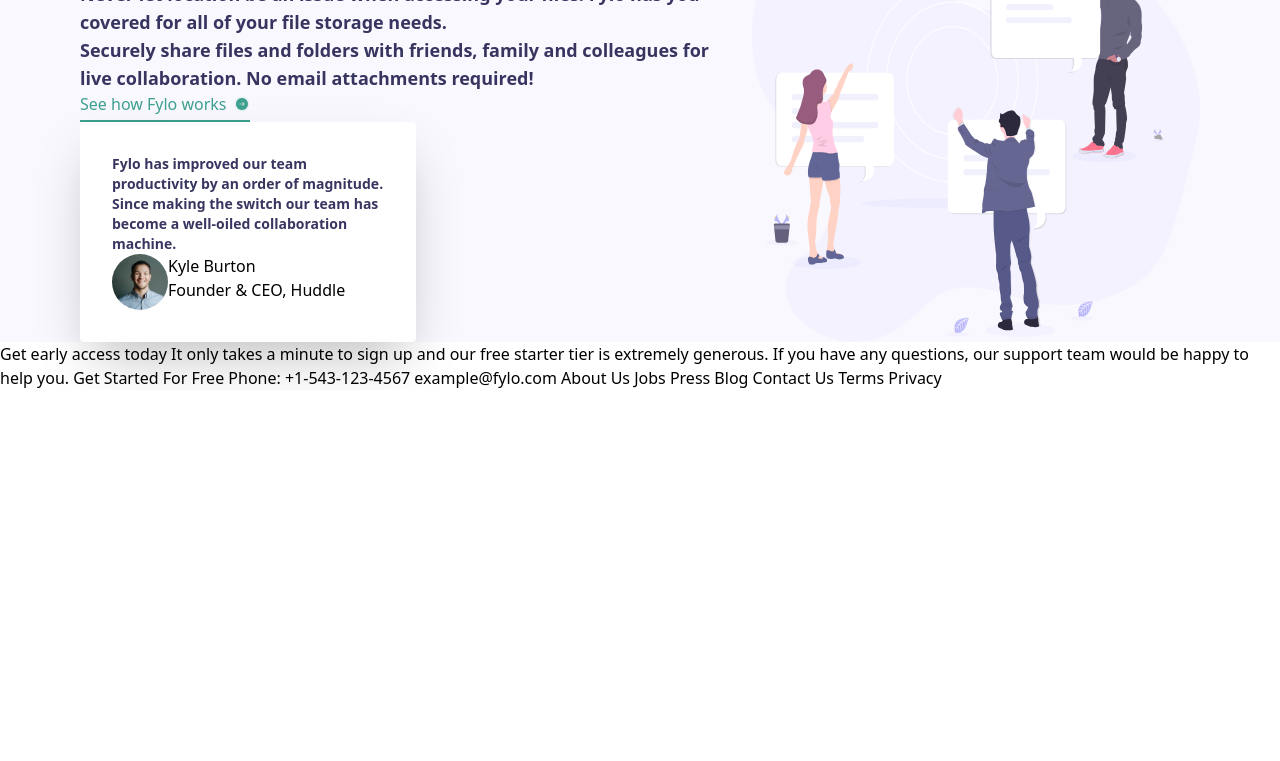
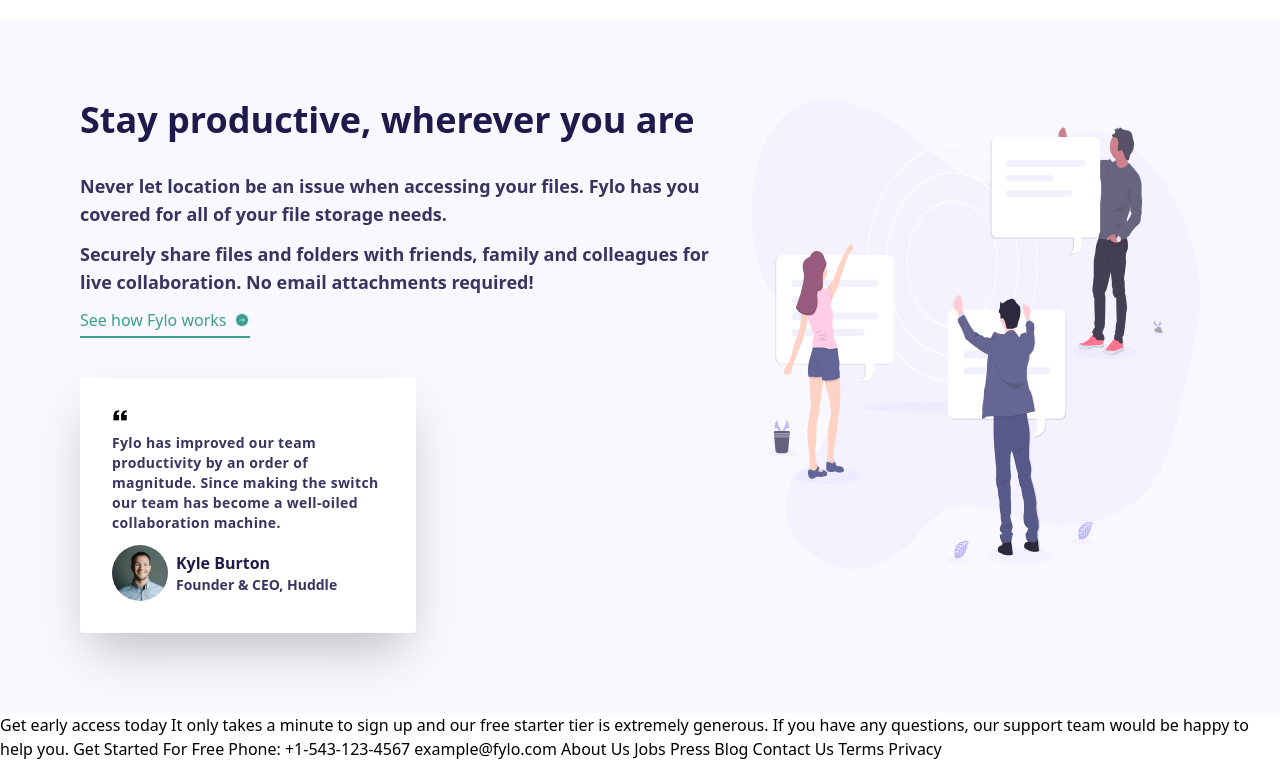
Before and after one commit to EdmarLee/Project7, a plain HTML site: page index.html in a window 1280 px wide. Shown: the part 636-1397 px from the top of the page. Before the commit the page ends 1026 px from the top, so only its background shows below. Drawn offline with nearby package versions, Linux system fonts and the light colour scheme; files that its build step writes are made by us from their sources.

```diff
--- a/index.html
+++ b/index.html
@@ -5,6 +5,7 @@
   <meta name="viewport" content="width=device-width, initial-scale=1.0"> <!-- displays site properly based on user's device -->
 
   <link rel="icon" type="image/png" sizes="32x32" href="./images/favicon-32x32.png">
+  <link rel="stylesheet" href="styles.css">
 
   <title>Frontend Mentor | Fylo landing page with two column layout</title>
 
@@ -47,46 +48,45 @@
     <img class="w-[50%]" src="images/illustration-1.svg" alt="ilustration1">
   </section>
   <!-- ------------------------------------------------------------------------------ -->
-  <section class="flex px-20 bg-[#F9F8FE]">
-    <article class="w-[60%]">
-      <h1 class="text-4xl text-[#070439] font-bold opacity-90">
+  <section class="flex px-20 bg-[#F9F8FE] mt-20">
+    <article class="w-[60%] mt-20">
+      <h1 class="text-4xl text-[#070439] font-bold opacity-90 ">
         Stay productive, wherever you are
       </h1>
-      <p class="text-[#070439] text-lg font-semibold opacity-80">
+      <p class="text-[#070439] text-lg font-semibold opacity-80 mt-8">
         Never let location be an issue when accessing your files. Fylo has you <br>
         covered for all of your file storage needs.
       </p>
-      <p class="text-[#070439] text-lg font-semibold opacity-80">
+      <p class="text-[#070439] text-lg font-semibold opacity-80 mt-3">
         Securely share files and folders with friends, family and colleagues for <br>
         live collaboration. No email attachments required!
       </p>
-      <button class="flex items-center border-b-2 border-[#3C9F8F] pb-1">
+      <button class="flex items-center border-b-2 border-[#3C9F8F] pb-1 mt-3">
         <p class="text-[#3C9F8F] mr-2">
           See how Fylo works
         </p>
         <img src="images/icon-arrow.svg" alt="arrow">
       </button>
-      <div class="bg-white shadow-2xl p-8 w-6/12 rounded">
-        <p class="text-sm text-[#070439] font-semibold opacity-80 ">
+      <div class="bg-white shadow-2xl p-8 w-6/12 rounded mt-10 mb-20">
+        <img class="w-4 mb-3" src="images/quote.png" alt="quote">
+        <p class="text-sm text-[#070439] font-semibold opacity-80 tracking-wide mb-3">
           Fylo has improved our team productivity by an order of magnitude. Since
           making the switch our team has become a well-oiled  collaboration machine.
         </p>
-        <div class="flex">
-          <img class="rounded-full w-14" src="images/avatar-testimonial.jpg" alt="avatar">
+        <div class="flex items-center">
+          <img class="rounded-full w-14 mr-2" src="images/avatar-testimonial.jpg" alt="avatar">
           <div>
-            <p>
+            <p class="text-[#070439] font-bold opacity-90">
               Kyle Burton
             </p>
-            <p>
+            <p class="text-sm text-[#070439] font-semibold opacity-80">
               Founder & CEO, Huddle
             </p>
           </div>
         </div>
       </div>
-
-
     </article>
-    <img class="w-[40%]" src="images/illustration-2.svg" alt="ilustration2">
+    <img class="w-[40%] mt-20 mb-36" src="images/illustration-2.svg" alt="ilustration2">
   </section>
 
   Get early access today
```
Also changed, not shown: images/quote.png (added), images/styles.css (added).
